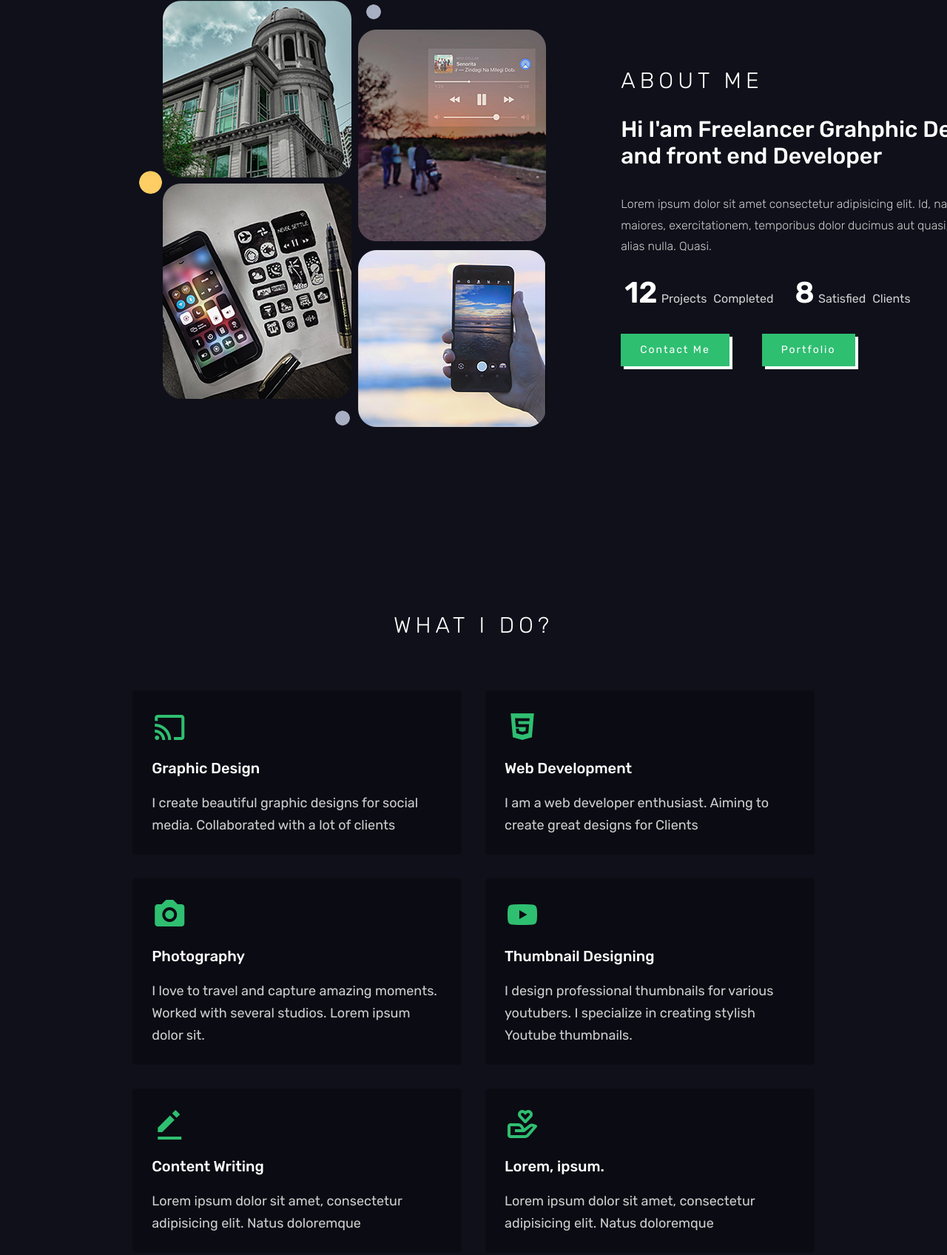
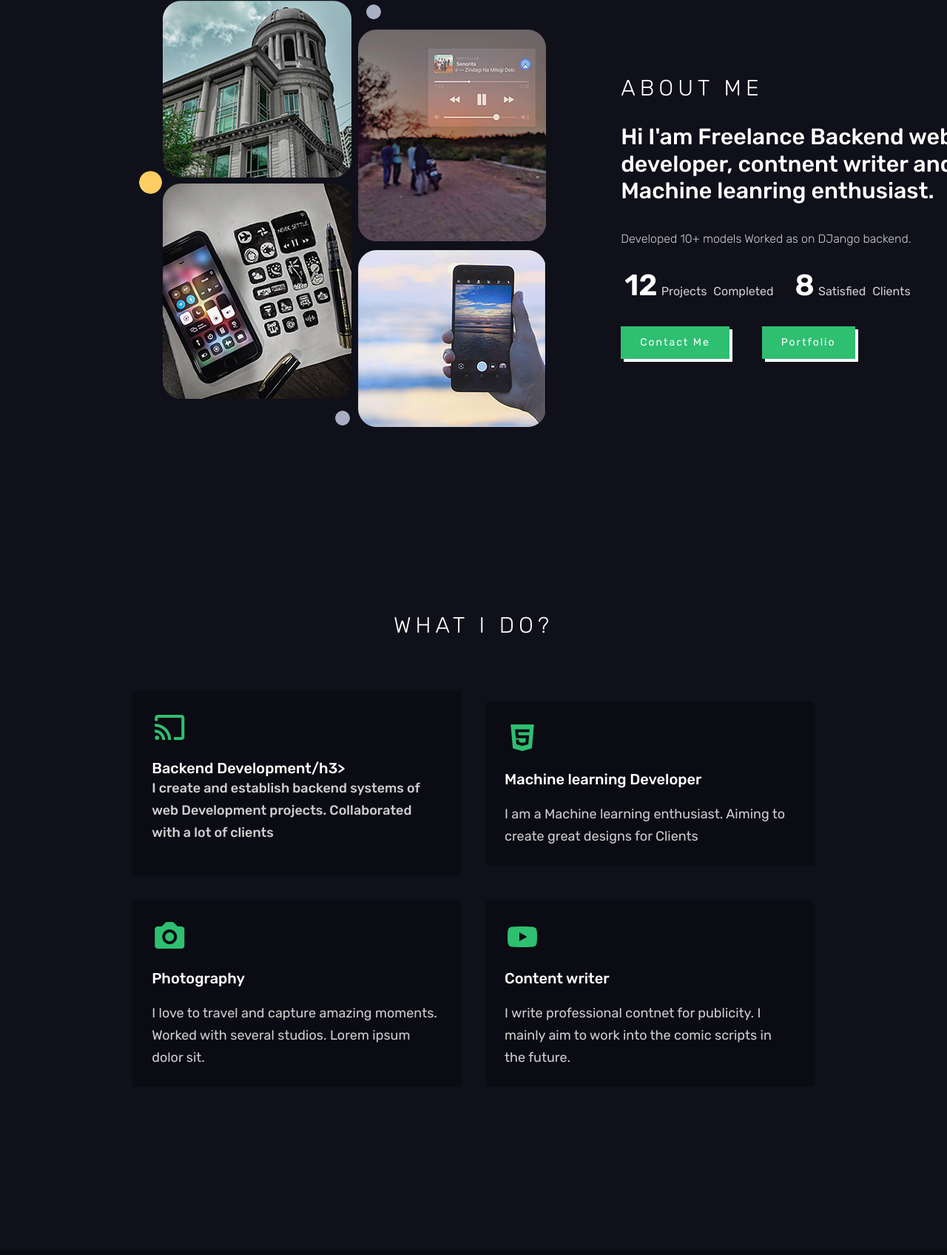
Before and after one commit to Wittypanda/AJoshi, a plain HTML site: page index.html in a window 1280 px wide. Shown: the part 921-2617 px from the top of the page at 74% size. Drawn offline with nearby package versions, Linux system fonts and the light colour scheme.

Commit message:
Updated site content

```diff
--- a/index.html
+++ b/index.html
@@ -18,7 +18,7 @@
 
 <body>
     <header>
-        <a href="#" class="logo">Pratyush <span>Lokhande</span></a>
+        <a href="#" class="logo">Aditya <span>Joshi</span></a>
         <div class="bx bx-menu" id="menu-icon"></div>
         <ul class="navbar">
             <li><a href="#home">Home</a></li>
@@ -32,14 +32,14 @@
     <section class="home" id="home">
         <div class="home-text">
             <h5>Hello, I am</h5>
-            <h1>Pratyush Lokhande</h1>
-            <h5>I Am Passionate Graphic <span>Designer</span></h5>
-            <p>I design various graphic content for my clients, I specialize in creating stylish Youtube thumbnails. I
-                also design modern websites templates and web services.</p>
+            <h1>Aditya Joshi</h1>
+            <h5>I Am Machine learning <span>Developer</span></h5>
+            <p>I design various Machine learning models based on the requirements of the Project. I'm
+                keen to be a Data Scientist. I've worked with numerous datasets.</p>
             <a href="#" class="btn">Download CV</a>
         </div>
         <div class="home-img">
-            <img src="/img/profile-pic (3).png" alt="">
+            <img src="/img/profile-pic.png" alt="">
             <!-- <img src="/img/IMG_20201225_075439-01-min.jpg" alt=""> -->
         </div>
     </section>
@@ -51,9 +51,11 @@
         </div>
         <div class="about-text">
             <h3>ABOUT ME</h3>
-            <h2>Hi I'am Freelancer Grahphic Designer and front end Developer</h2>
-            <p>Lorem ipsum dolor sit amet consectetur adipisicing elit. Id, nam! Aperiam maiores, exercitationem,
-                temporibus dolor ducimus aut quasi, cum a distinctio alias nulla. Quasi.</p>
+            <h2>Hi I'am Freelance Backend web developer, contnent writer and Machine leanring
+            enthusiast.
+            </h2>
+            <p>Developed 10+ models
+                Worked as on DJango backend.</p>
             <div class="count">
                 <a href="#"><span>12</span>Projects Completed</a>
                 <a href="#"><span>8</span>Satisfied Clients</a>
@@ -73,13 +75,13 @@
         <div class="service-content">
             <div class="row">
                 <i class="bx bx-cast"></i>
-                <h3>Graphic Design</h3>
-                <p>I create beautiful graphic designs for social media. Collaborated with a lot of clients</p>
+                <h3>Backend Development/h3>
+                <p>I create and establish backend systems of web Development projects. Collaborated with a lot of clients</p>
             </div>
             <div class="row">
                 <i class="bx bxl-html5"></i>
-                <h3>Web Development</h3>
-                <p>I am a web developer enthusiast. Aiming to create great designs for Clients</p>
+                <h3>Machine learning Developer</h3>
+                <p>I am a Machine learning enthusiast. Aiming to create great designs for Clients</p>
             </div>
             <div class="row">
                 <i class="bx bxs-camera"></i>
@@ -88,11 +90,10 @@
             </div>
             <div class="row">
                 <i class="bx bxl-youtube"></i>
-                <h3>Thumbnail Designing</h3>
-                <p>I design professional thumbnails for various youtubers. I specialize in creating stylish Youtube
-                    thumbnails.</p>
+                <h3>Content writer</h3>
+                <p>I write professional contnet for publicity. I mainly aim to work into the comic scripts in the future.</p>
             </div>
-            <div class="row">
+            <!-- <div class="row">
                 <i class="bx bxs-edit-alt"></i>
                 <h3>Content Writing</h3>
                 <p>Lorem ipsum dolor sit amet, consectetur adipisicing elit. Natus doloremque </p>
@@ -101,7 +102,7 @@
                 <i class="bx bx-donate-heart"></i>
                 <h3>Lorem, ipsum.</h3>
                 <p>Lorem ipsum dolor sit amet, consectetur adipisicing elit. Natus doloremque </p>
-            </div>
+            </div> -->
         </div>
     </section>
     <!-- reach out button -->
```
Also changed, not shown: img/profile-pic.png (added).
